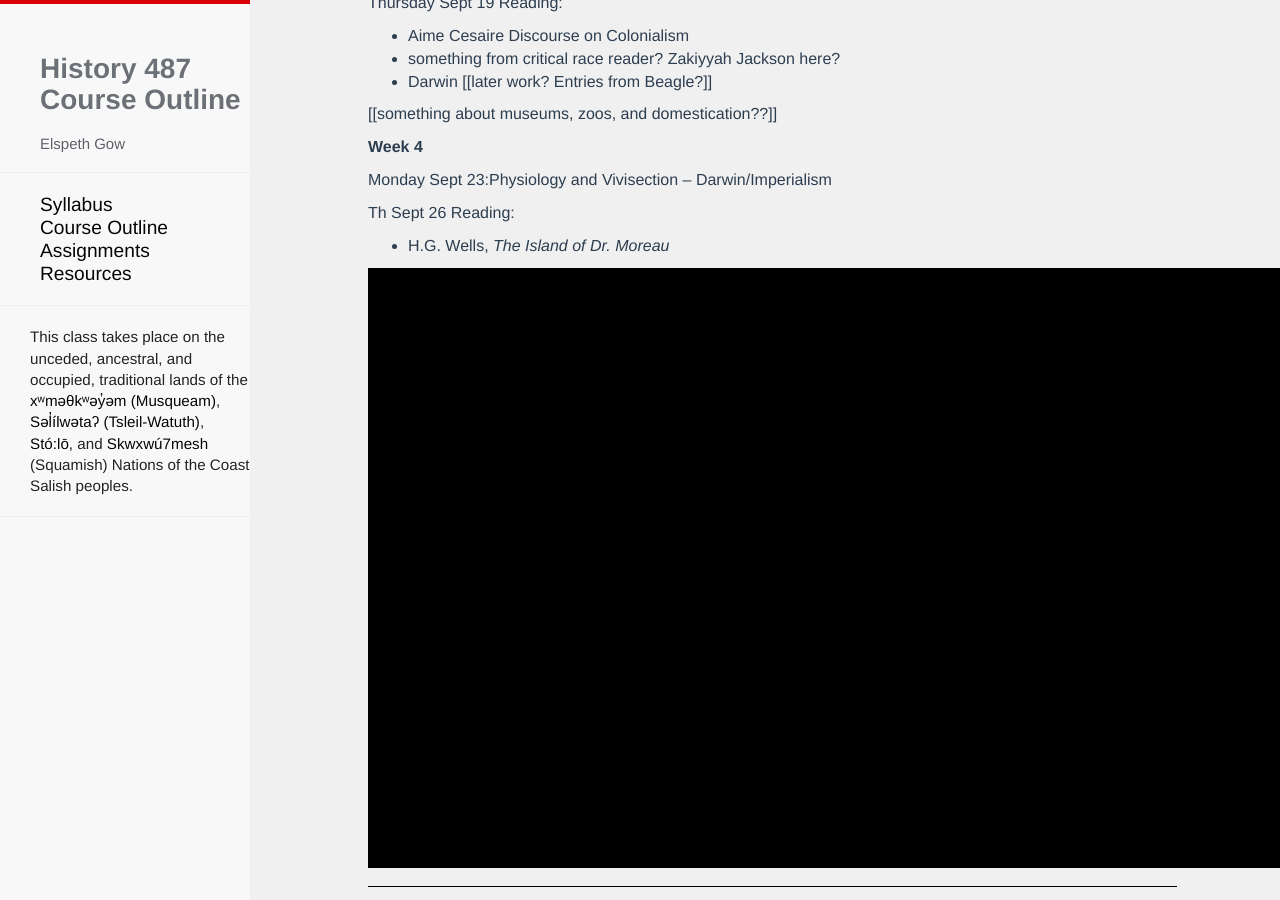
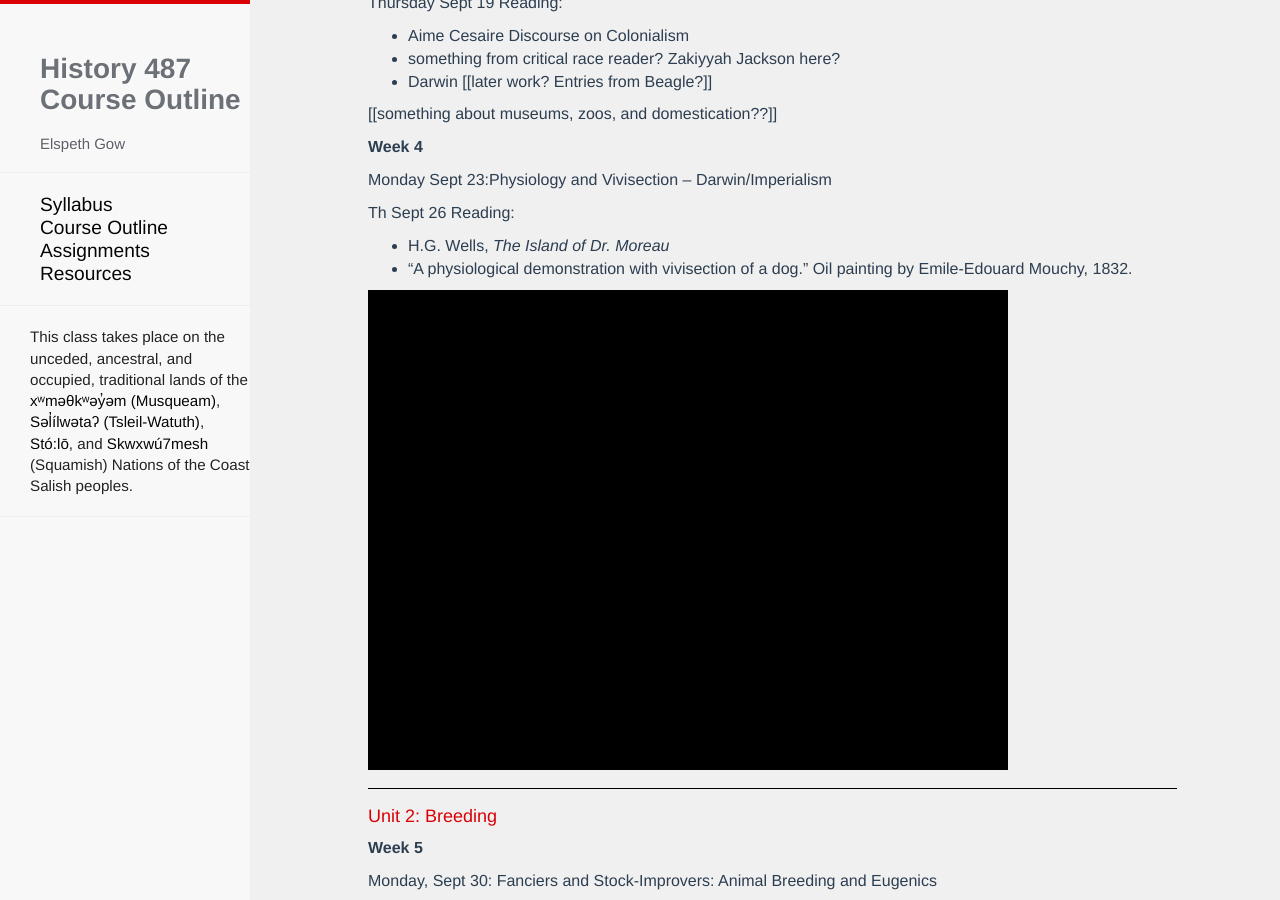
Before and after one commit to esgow/HIST487, a Jekyll site: the page built from outline.md, in a window 1280 px wide and 900 px high, scrolled down 655 px. Built offline with Jekyll 4.4.1, drawn with Linux system fonts in a browser that asks for light colours; nearby versions of some CDN libraries; our own code applies the rules of GitHub Pages for plain Markdown files; Markdown is read by kramdown in place of the engine named in the settings; a script that is not in the unit is left out.

Commit message:
Update outline.md

```diff
--- a/outline.md
+++ b/outline.md
@@ -53,7 +53,9 @@ Monday Sept 23:<em class="u">Physiology and Vivisection – Darwin/Imperialism</
 
 Th Sept 26 Reading:
 * H.G. Wells, *The Island of Dr. Moreau*
-<div class="uv" data-locale="en-GB:English (GB)" data-config="https://wellcomelibrary.org/assets/config/uv-config.json" data-uri="https://wellcomelibrary.org/iiif/b12023917/manifest" data-collectionindex="0" data-manifestindex="0" data-sequenceindex="0" data-canvasindex="0" data-zoom="-0.3983,-0.0154,1.8641,0.8764" data-rotation="0" style="width:1068px; height:600px; background-color: #000"></div><script type="text/javascript" id="embedUV" src="https://wellcomelibrary.org/spas/uv/versions/uv-1.7.32/lib/embed.js"></script><script type="text/javascript">/* wordpress fix */</script>
+* "A physiological demonstration with vivisection of a dog." Oil painting by Emile-Edouard Mouchy, 1832.
+
+<div class="uv" data-locale="en-GB:English (GB)" data-config="https://wellcomelibrary.org/assets/config/uv-config.json" data-uri="https://wellcomelibrary.org/iiif/b12023917/manifest" data-collectionindex="0" data-manifestindex="0" data-sequenceindex="0" data-canvasindex="0" data-zoom="0.0092,0.1552,1.0787,0.6517" data-rotation="0" style="width:640px; height:480px; background-color: #000"></div><script type="text/javascript" id="embedUV" src="https://wellcomelibrary.org/spas/uv/versions/uv-1.7.32/lib/embed.js"></script><script type="text/javascript">/* wordpress fix */</script>
 
 
 #### Unit 2: Breeding
```
